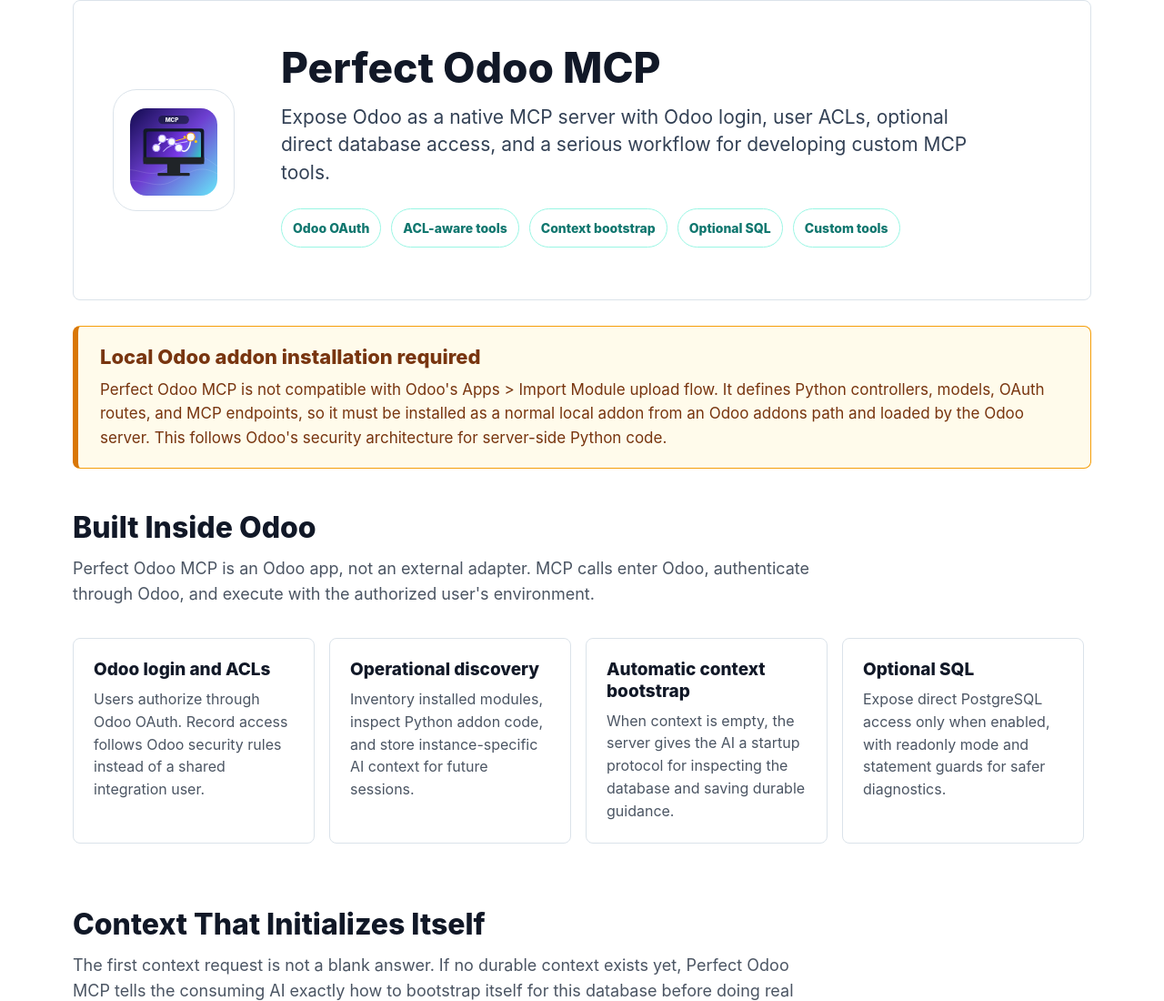
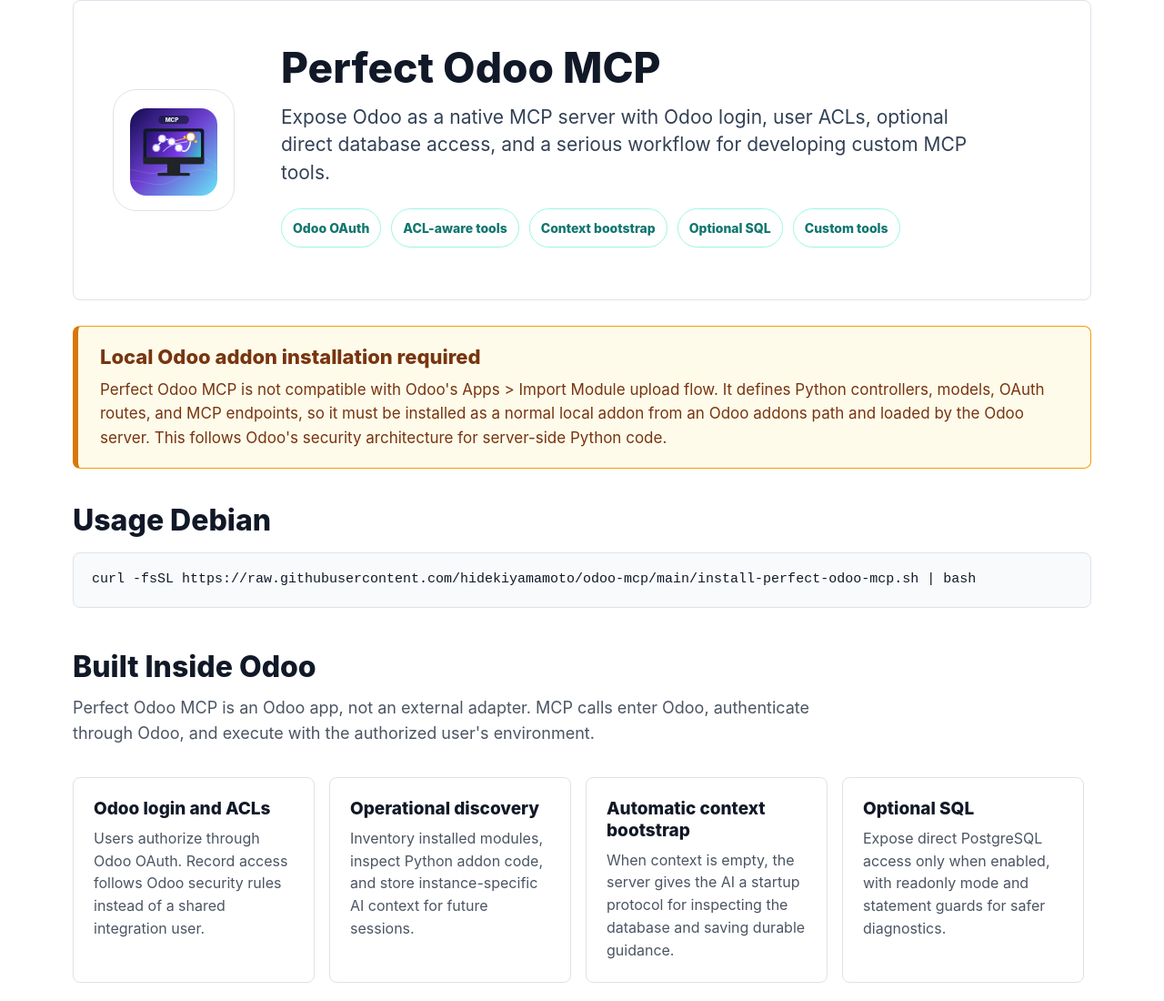
Before and after one commit to hidekiyamamoto/odoo-mcp, a plain HTML site: page perfect_odoo_mcp/static/description/index.html in a window 1280 px wide. Shown: the top 1100 px of the page at 91% size. Drawn offline with Linux system fonts and the light colour scheme.

Commit message:
Document Debian install command

```diff
--- a/perfect_odoo_mcp/static/description/index.html
+++ b/perfect_odoo_mcp/static/description/index.html
@@ -34,6 +34,13 @@
       <div style="padding:20px 24px; border:1px solid #f59e0b; border-left:6px solid #d97706; border-radius:8px; background:#fffbeb;">
         <h2 style="margin:0 0 8px; color:#78350f; font-size:22px; line-height:1.25; font-weight:800;">Local Odoo addon installation required</h2>
         <p style="margin:0; color:#78350f; font-size:17px; line-height:1.55;">Perfect Odoo MCP is not compatible with Odoo's Apps &gt; Import Module upload flow. It defines Python controllers, models, OAuth routes, and MCP endpoints, so it must be installed as a normal local addon from an Odoo addons path and loaded by the Odoo server. This follows Odoo's security architecture for server-side Python code.</p>
+      </div>
+    </section>
+
+    <section style="padding-top:38px;">
+      <h2 style="margin:0; color:#111827; font-size:32px; line-height:1.2; font-weight:800;">Usage Debian</h2>
+      <div style="margin-top:16px; padding:18px 20px; border:1px solid #dbe3ea; border-radius:8px; background:#f8fafc;">
+        <code style="display:block; color:#111827; font-size:15px; line-height:1.5; white-space:pre-wrap; word-break:break-word;">curl -fsSL https://raw.githubusercontent.com/hidekiyamamoto/odoo-mcp/main/install-perfect-odoo-mcp.sh | bash</code>
       </div>
     </section>
 
```
Also changed, not shown: README.md.
